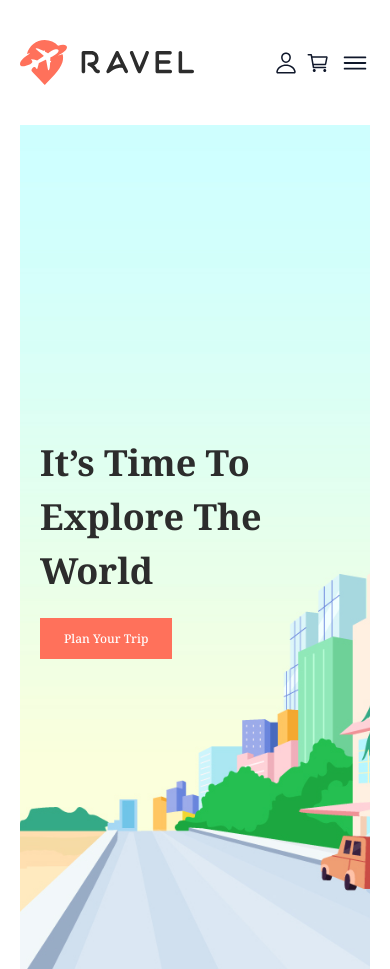
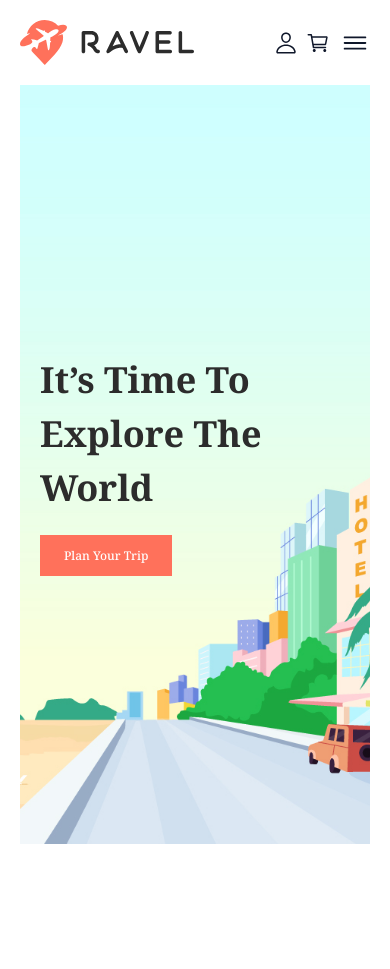
Before and after one commit to AkbaralievFarukh/travel-finale-project, a React (Vite) app: page / in a window 390 px wide. After the commit the page ends 844 px from the top, so only its background shows below. Built offline with nearby package versions, Linux system fonts and the light colour scheme.

Commit message:
modifided

```diff
--- a/src/components/Header/Header.scss
+++ b/src/components/Header/Header.scss
@@ -40,6 +40,7 @@
 
 @media (max-width: 768px) {
   .header {
+    padding: 20px 0;
     &-menu {
       position: fixed;
       top: 0;
--- a/src/components/HomeSections/Hero/Hero.scss
+++ b/src/components/HomeSections/Hero/Hero.scss
@@ -1,6 +1,6 @@
 .swiper {
   width: 100%;
-  height: 100vh;
+  height: calc(100svh - 125px);
 
   &-slide {
     text-align: center;
@@ -73,6 +73,9 @@
 }
 
 @media screen and (max-width: 768px) {
+  .swiper {
+    height: calc(100vh - 85px);
+  }
   .slide {
     &-container {
       margin-left: 20px;
```
